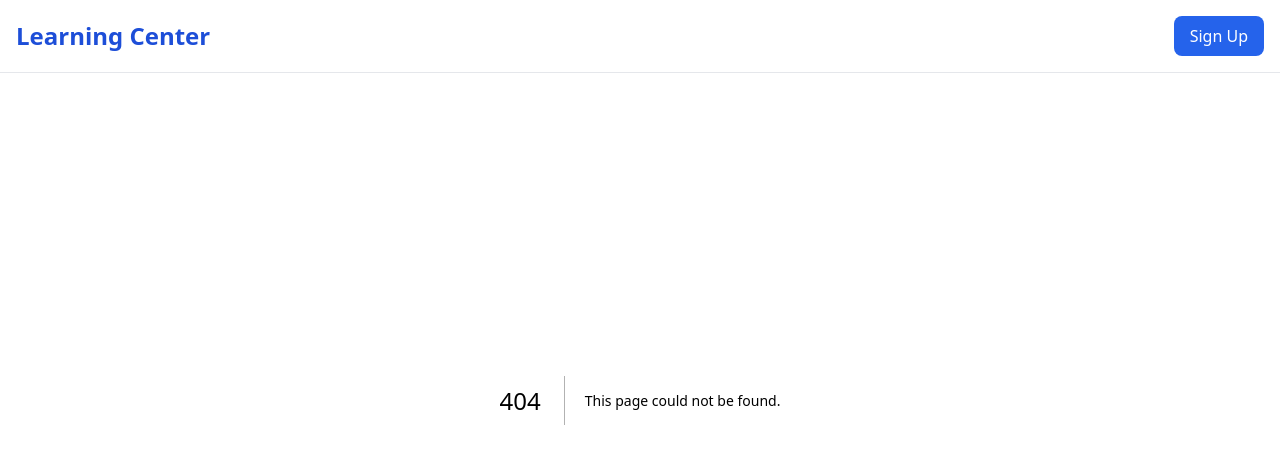
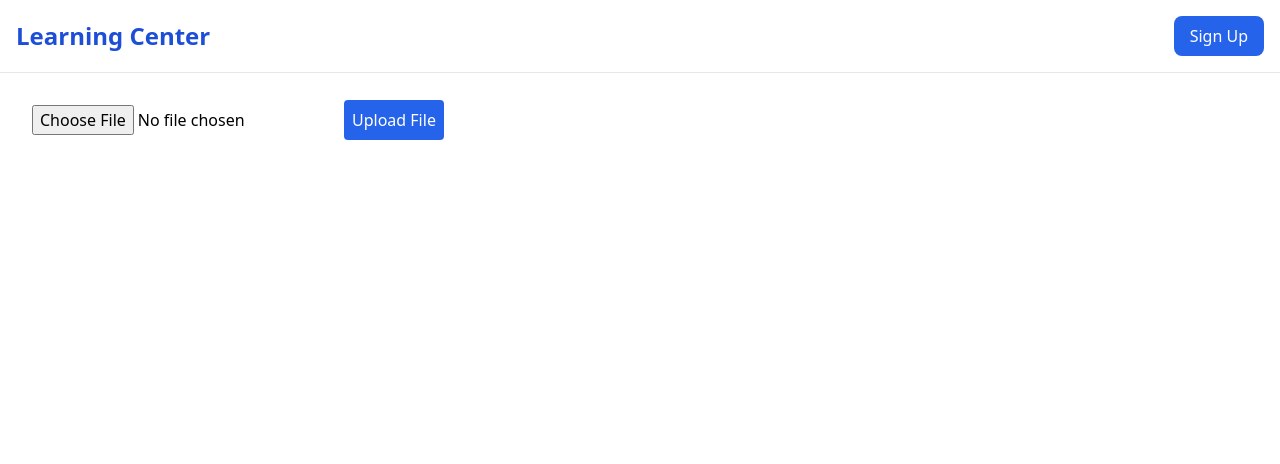
Before and after one commit to vidushichauhan/Learning-Center, a Next.js app: page /edit-course in a window 1280 px wide. Before the commit this address had no page. Shown: the top 464 px of the page. Built offline with nearby package versions, Linux system fonts and the light colour scheme.

Commit message:
working functionality 4

```diff
--- a/app/content/ContentPage.tsx
+++ b/app/content/ContentPage.tsx
@@ -84,6 +84,10 @@ export default function ContentPage() {
     router.push(`/course?repoName=${repoName}`);
   };
 
+  const handleEditCourse = (repoName: string) => {
+    router.push(`/edit-course?repoName=${repoName}`);
+  };
+
   const getInitials = (name: string) => {
     return name
       .split(' ')
@@ -148,6 +152,17 @@ export default function ContentPage() {
                   Add to Cart
                 </button>
               )}
+              {currentUser?.role === 'teacher' && (
+                <button
+                  onClick={(e) => {
+                    e.stopPropagation();
+                    handleEditCourse(repo.name);
+                  }}
+                  className="mt-4 bg-green-600 text-white p-2 rounded"
+                >
+                  Edit
+                </button>
+              )}
             </div>
           ))}
         </div>
--- /dev/null
+++ b/app/edit-course/page.tsx
@@ -0,0 +1,57 @@
+"use client";
+
+import { useState } from 'react';
+
+export default function EditCoursePage() {
+  const [file, setFile] = useState<File | null>(null);
+  const [uploadStatus, setUploadStatus] = useState<string | null>(null);
+
+  const handleFileChange = (event: React.ChangeEvent<HTMLInputElement>) => {
+    if (event.target.files) {
+      setFile(event.target.files[0]);
+    }
+  };
+
+  const handleFileUpload = async () => {
+    if (!file) return;
+
+    try {
+      const formData = new FormData();
+      formData.append('file', file);
+      formData.append('courseName', 'example-course-name'); // Replace with actual course name
+
+      const response = await fetch('http://localhost:4000/api/upload-file', {
+        method: 'POST',
+        body: formData,
+      });
+
+      if (response.ok) {
+        setUploadStatus('File uploaded successfully!');
+      } else {
+        const data = await response.json();
+        setUploadStatus(data.error || 'File upload failed');
+      }
+    } catch (error) {
+      setUploadStatus('An error occurred while uploading the file');
+    }
+  };
+
+  return (
+    <div className="p-8">
+      <h1 className="text-3xl font-bold mb-6">Edit Course</h1>
+
+      {/* File Upload Section */}
+      <div className="mb-4">
+        <input type="file" onChange={handleFileChange} />
+        <button
+          onClick={handleFileUpload}
+          className="mt-2 bg-blue-600 text-white p-2 rounded"
+        >
+          Upload File
+        </button>
+      </div>
+
+      {uploadStatus && <p>{uploadStatus}</p>}
+    </div>
+  );
+}
```
